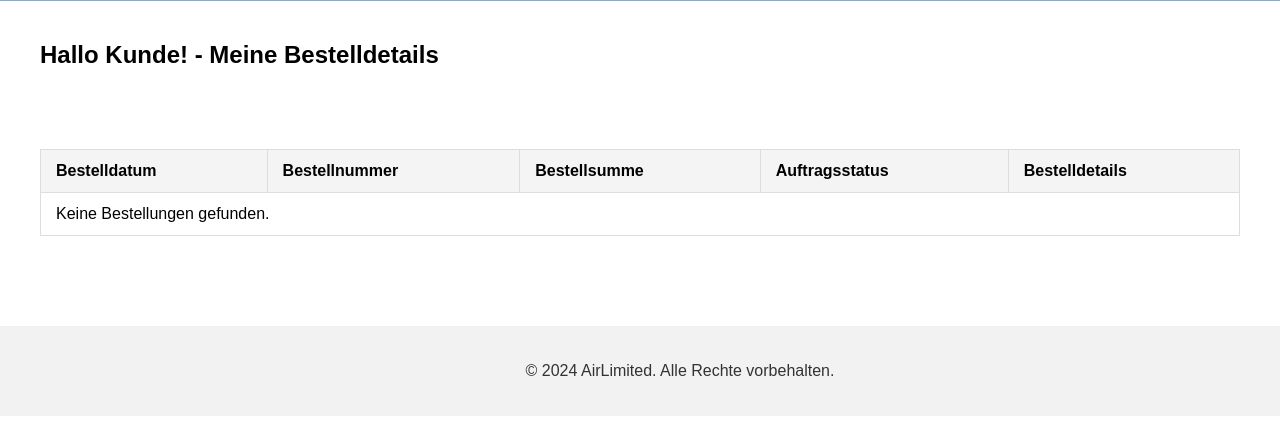
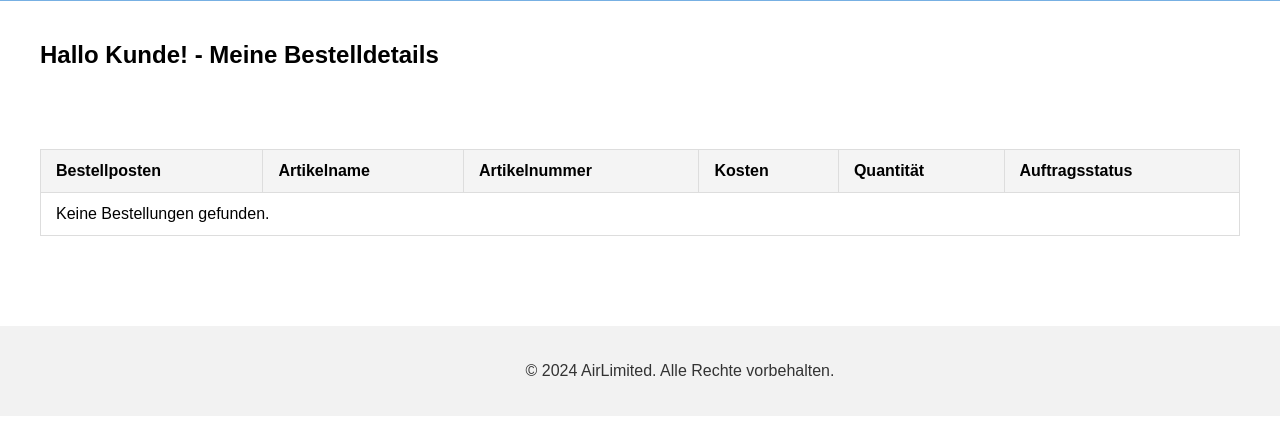
Before and after one commit to irmashu/fachlabor, a PHP site: page /bestelldetails.php in a window 1280 px wide; the page is wider, and only the part inside the window is pictured. Shown: the part 278-711 px from the top of that part. Run offline with PHP 8.4, Linux system fonts and the light colour scheme; the visitor is signed in with stand-in values (Sample User, id 1); data comes from the database, SQL or seed files in the repository.

Commit message:
Bestelldetails SQL Abfrage korrigiert

```diff
--- a/bestelldetails.php
+++ b/bestelldetails.php
@@ -31,13 +31,13 @@ if (isset($_GET['BestellNr'])) {
 }
 
 // Construct the query for the data that we want to see
-$query = 'SELECT bestellposten.BestellpostenNr, sku.`Name`, bestellposten.SKUNr, sku.´Preis in EUR´, bestellposten.Quantität, auftrag.´Status´';
+$query = 'SELECT bestellposten.BestellpostenNr, sku.`Name`, bestellposten.SKUNr, sku.Preis, bestellposten.Quantität, auftrag.`Status`';
 $query .= ' FROM bestellposten';
 $query .= ' LEFT JOIN sku ON bestellposten.SKUNr = sku.SKUNr';
 $query .= ' LEFT JOIN bestellung ON bestellposten.BestellNr = bestellung.BestellNr';
 $query .= ' LEFT JOIN gehört_zu ON bestellung.BestellNr = gehört_zu.BestellNr';
 $query .= ' LEFT JOIN auftrag ON gehört_zu.AuftragsNr = auftrag.AuftragsNr';
-$query .= ' WHERE bestellposten.BestellNr = '. $bestellnr . 'AND auftrag.SKUNr = bestellposten.SKUNr';
+$query .= ' WHERE bestellposten.BestellNr = ' . $bestellnr . ' AND auftrag.SKUNr = bestellposten.SKUNr';
 
 // Query the data
 $result = $db->getEntityArray($query);
@@ -82,27 +82,29 @@ $result = $db->getEntityArray($query);
     <table>
         <thead>
             <tr>
-                <th>Bestelldatum</th>
-                <th>Bestellnummer</th>
-                <th>Bestellsumme</th>
+                <th>Bestellposten</th>
+                <th>Artikelname</th>
+                <th>Artikelnummer</th>
+                <th>Kosten</th>
+                <th>Quantität</th>
                 <th>Auftragsstatus</th>
-                <th>Bestelldetails</th>
             </tr>
         </thead>
         <tbody>
             <?php
             if ($result) {
-                foreach ($result as $bestellung) {
+                foreach ($result as $bestellposten) {
                     echo '<tr>';
-                    echo '<td>' . $bestellung->Bestelldatum . '</td>';
-                    echo '<td>' . $bestellung->BestellNr. '</td>';
-                    echo '<td>' . number_format($bestellung->Bestellsumme, 2, ',', '.') . ' €</td>';
-                    echo '<td>' . $bestellung->Status . '</td>';
-                    echo '<td><a href="bestelldetails.php?BestellNr=' . urlencode($bestellung->BestellNr) . '">Details anzeigen</a></td>';
+                    echo '<td>' . $bestellposten->BestellpostenNr . '</td>';
+                    echo '<td>' . $bestellposten->Name. '</td>';
+                    echo '<td>' . $bestellposten->SKUNr. '</td>';
+                    echo '<td>' . $bestellposten->Preis . '</td>';
+                    echo '<td>' . $bestellposten->Quantität . '</td>';
+                    echo '<td>' . $bestellposten->Status . '</td>';
                     echo '</tr>';
                 }
             } else {
-                echo '<tr><td colspan="5">Keine Bestellungen gefunden.</td></tr>';
+                echo '<tr><td colspan="6">Keine Bestellungen gefunden.</td></tr>';
             }
             ?>
         </tbody>
```
